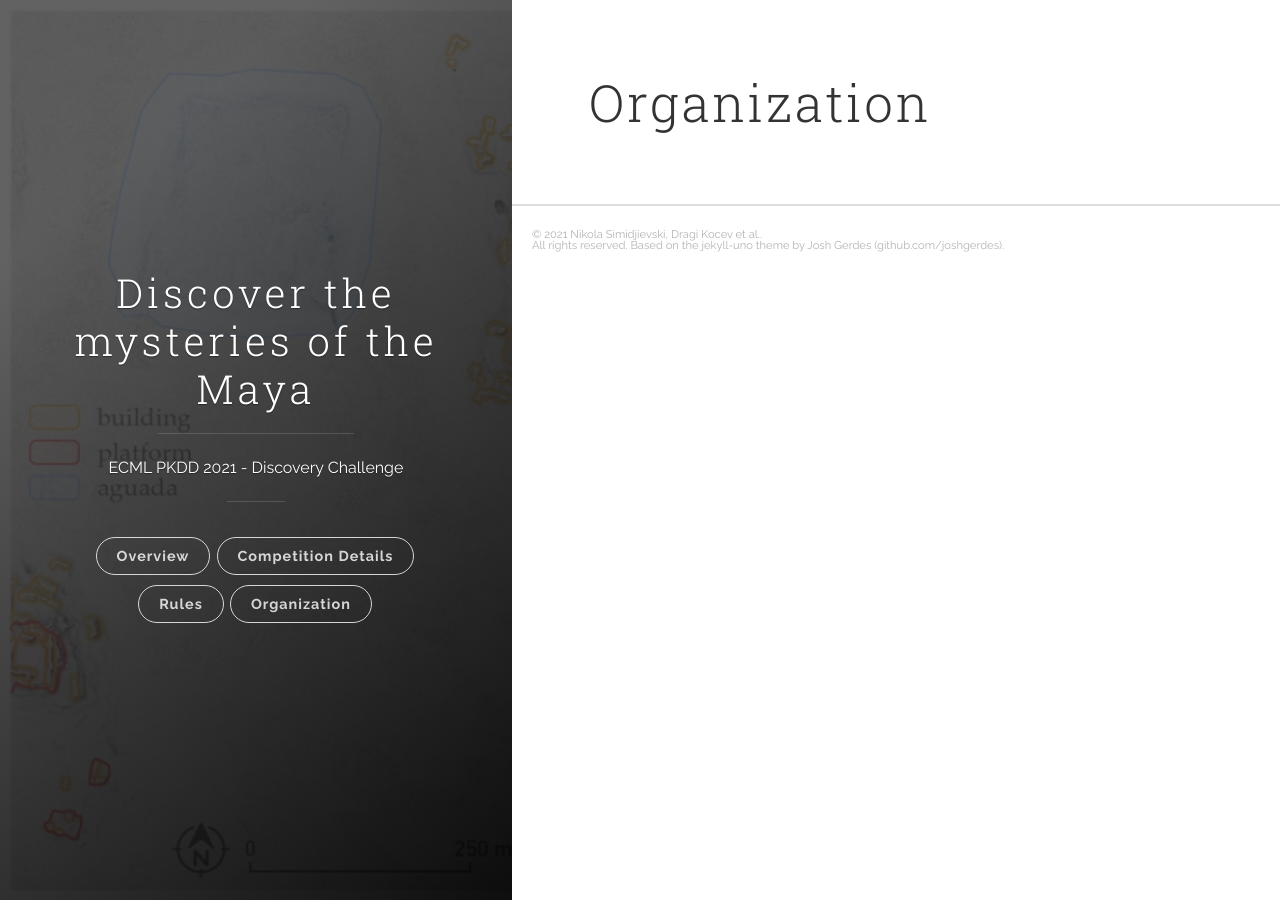
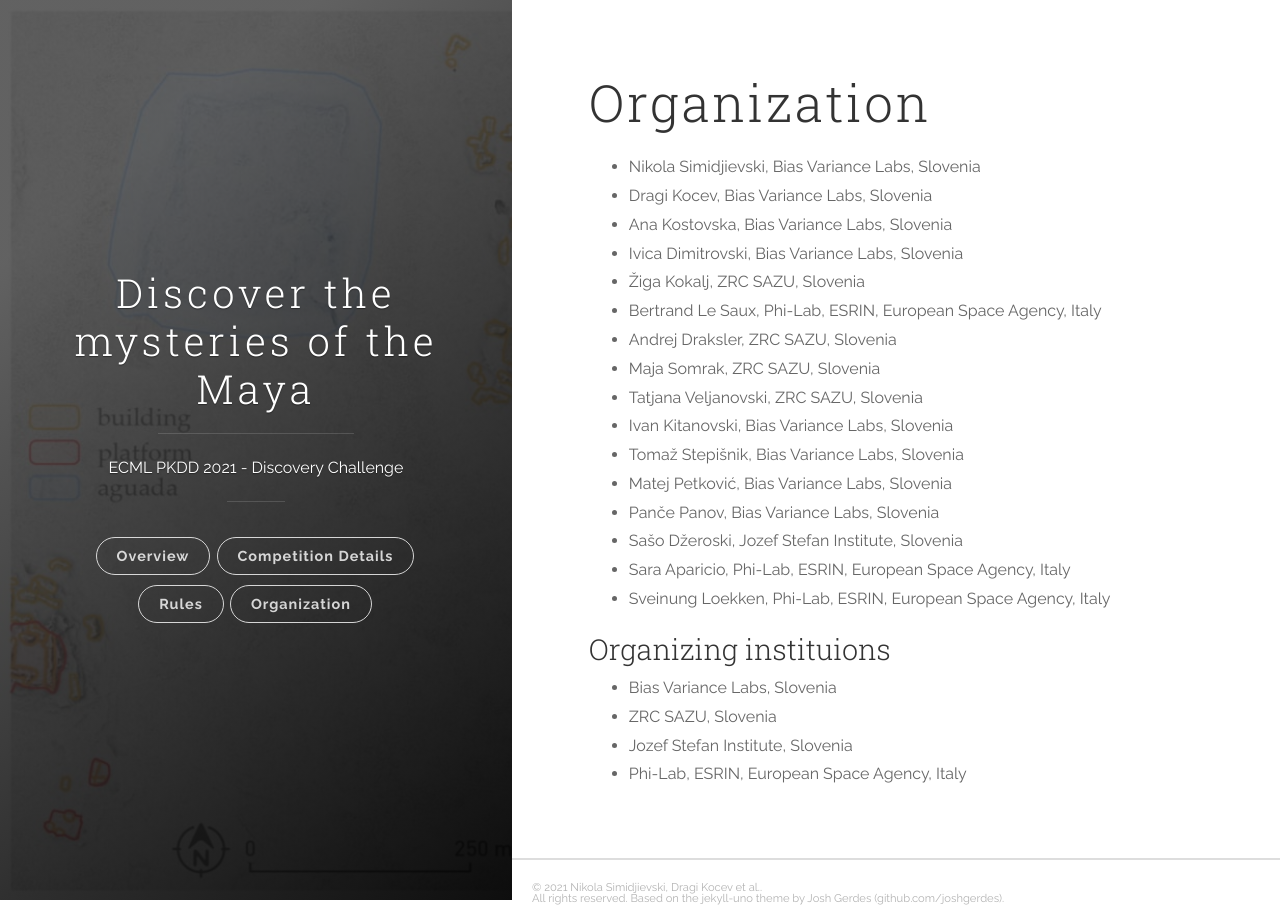
Before and after one commit to dkocev/maya_challenge, a Jekyll site: the page built from org.md, in a window 1280 px wide. Built offline with Jekyll 4.4.1, drawn with Linux system fonts in a browser that asks for light colours.

Commit message:
'update'

```diff
--- a/org.md
+++ b/org.md
@@ -3,3 +3,32 @@ layout: post
 title: Organization
 permalink: /org/
 ---
+
+
+
+- Nikola Simidjievski, Bias Variance Labs, Slovenia
+- Dragi Kocev, Bias Variance Labs, Slovenia
+- Ana Kostovska, Bias Variance Labs, Slovenia
+- Ivica Dimitrovski, Bias Variance Labs, Slovenia
+- Žiga Kokalj, ZRC SAZU, Slovenia
+- Bertrand Le Saux, Phi-Lab, ESRIN, European Space Agency, Italy
+- Andrej Draksler, ZRC SAZU, Slovenia
+- Maja Somrak, ZRC SAZU, Slovenia
+- Tatjana Veljanovski, ZRC SAZU, Slovenia
+- Ivan Kitanovski, Bias Variance Labs, Slovenia
+- Tomaž Stepišnik, Bias Variance Labs, Slovenia
+- Matej Petković, Bias Variance Labs, Slovenia
+- Panče Panov, Bias Variance Labs, Slovenia
+- Sašo Džeroski, Jozef Stefan Institute, Slovenia
+- Sara Aparicio, Phi-Lab, ESRIN, European Space Agency, Italy
+- Sveinung Loekken, Phi-Lab, ESRIN, European Space Agency, Italy
+
+
+
+
+### Organizing instituions
+
+- Bias Variance Labs, Slovenia
+- ZRC SAZU, Slovenia
+- Jozef Stefan Institute, Slovenia
+- Phi-Lab, ESRIN, European Space Agency, Italy
```
Also changed, not shown: 6 other files.
